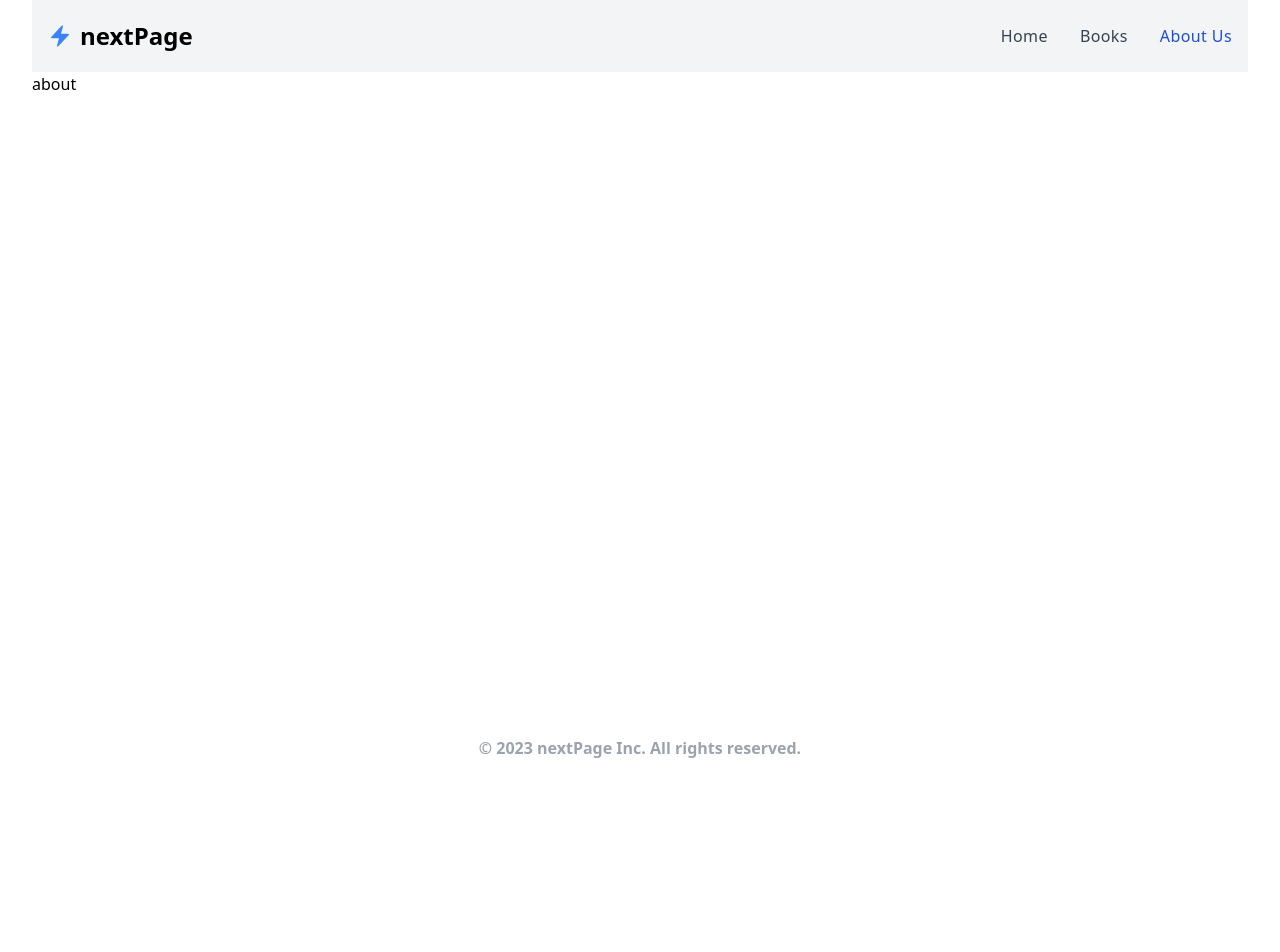
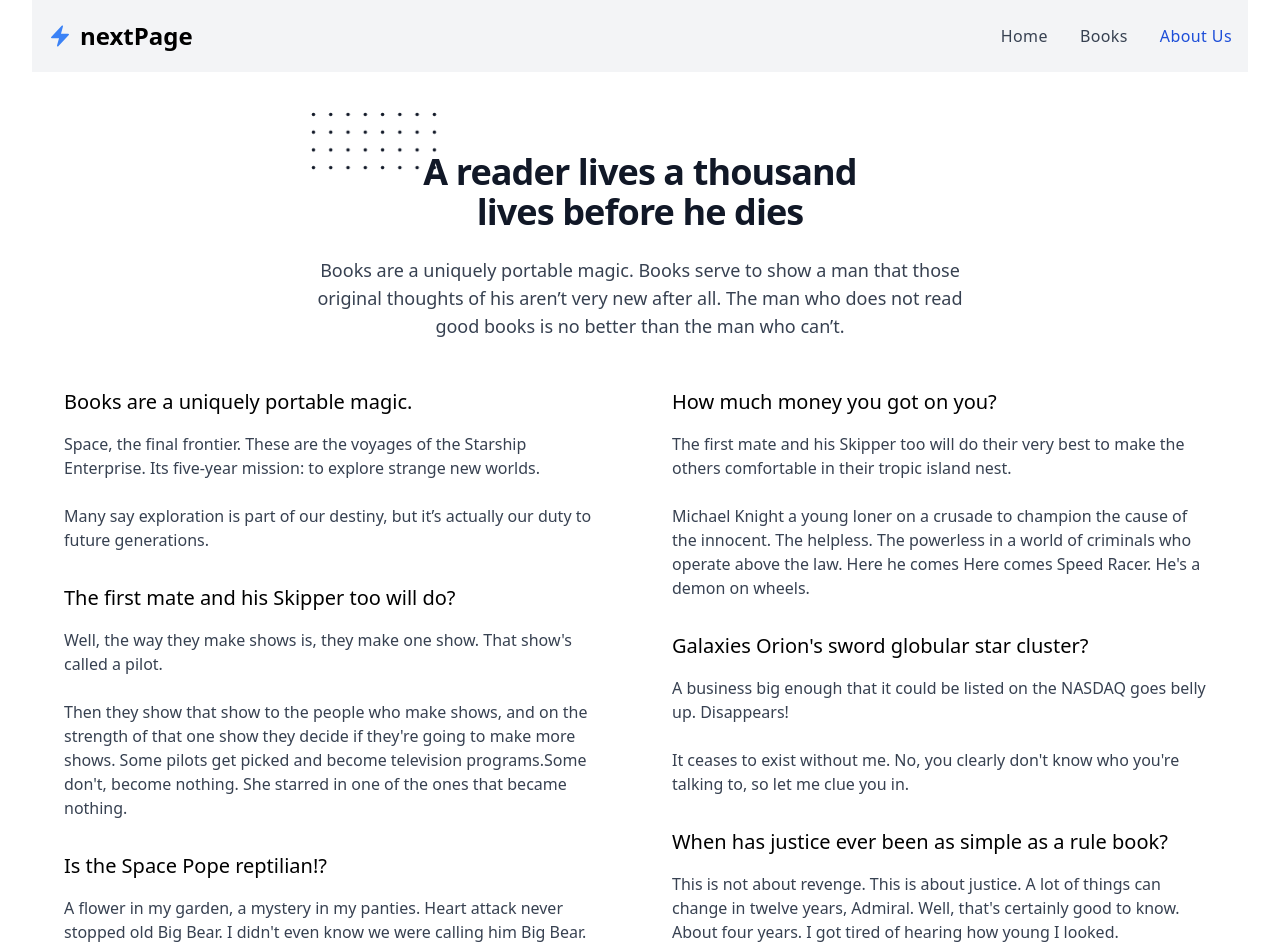
Before and after one commit to emon1995/next-page-react, a React (Vite) app: page /about in a window 1280 px wide. Shown: the top 952 px of the page. Before the commit the page ends 800 px from the top, so only its background shows below. Built offline with nearby package versions, Linux system fonts and the light colour scheme.

Commit message:
About section added

```diff
--- a/src/components/About.jsx
+++ b/src/components/About.jsx
@@ -2,8 +2,131 @@
 
 const About = () => {
   return (
-    <div>
-      <h1>about</h1>
+    <div className="my-container">
+      <div className="max-w-xl sm:mx-auto lg:max-w-2xl">
+        <div className="max-w-xl mb-10 md:mx-auto sm:text-center lg:max-w-2xl md:mb-12">
+          <h2 className="max-w-lg mb-6 font-sans text-3xl font-bold leading-none tracking-tight text-gray-900 sm:text-4xl md:mx-auto">
+            <span className="relative inline-block">
+              <svg
+                viewBox="0 0 52 24"
+                fill="currentColor"
+                className="absolute top-0 left-0 z-0 hidden w-32 -mt-8 -ml-20 text-blue-gray-100 lg:w-32 lg:-ml-28 lg:-mt-10 sm:block"
+              >
+                <defs>
+                  <pattern
+                    id="70326c9b-4a0f-429b-9c76-792941e326d5"
+                    x="0"
+                    y="0"
+                    width=".135"
+                    height=".30"
+                  >
+                    <circle cx="1" cy="1" r=".7" />
+                  </pattern>
+                </defs>
+                <rect
+                  fill="url(#70326c9b-4a0f-429b-9c76-792941e326d5)"
+                  width="52"
+                  height="24"
+                />
+              </svg>
+              <span className="relative">A</span>
+            </span>{" "}
+            reader lives a thousand lives before he dies
+          </h2>
+          <p className="text-base text-gray-700 md:text-lg">
+            Books are a uniquely portable magic. Books serve to show a man that
+            those original thoughts of his aren’t very new after all. The man
+            who does not read good books is no better than the man who can’t.
+          </p>
+        </div>
+      </div>
+      <div className="max-w-screen-xl sm:mx-auto">
+        <div className="grid grid-cols-1 gap-16 row-gap-8 lg:grid-cols-2">
+          <div className="space-y-8">
+            <div>
+              <p className="mb-4 text-xl font-medium">
+                Books are a uniquely portable magic.
+              </p>
+              <p className="text-gray-700">
+                Space, the final frontier. These are the voyages of the Starship
+                Enterprise. Its five-year mission: to explore strange new
+                worlds.
+                <br />
+                <br />
+                Many say exploration is part of our destiny, but it’s actually
+                our duty to future generations.
+              </p>
+            </div>
+            <div>
+              <p className="mb-4 text-xl font-medium">
+                The first mate and his Skipper too will do?
+              </p>
+              <p className="text-gray-700">
+                Well, the way they make shows is, they make one show. That
+                show's called a pilot.
+                <br />
+                <br />
+                Then they show that show to the people who make shows, and on
+                the strength of that one show they decide if they're going to
+                make more shows. Some pilots get picked and become television
+                programs.Some don't, become nothing. She starred in one of the
+                ones that became nothing.
+              </p>
+            </div>
+            <div>
+              <p className="mb-4 text-xl font-medium">
+                Is the Space Pope reptilian!?
+              </p>
+              <p className="text-gray-700">
+                A flower in my garden, a mystery in my panties. Heart attack
+                never stopped old Big Bear. I didn't even know we were calling
+                him Big Bear.
+              </p>
+            </div>
+          </div>
+          <div className="space-y-8">
+            <div>
+              <p className="mb-4 text-xl font-medium">
+                How much money you got on you?
+              </p>
+              <p className="text-gray-700">
+                The first mate and his Skipper too will do their very best to
+                make the others comfortable in their tropic island nest.
+                <br />
+                <br />
+                Michael Knight a young loner on a crusade to champion the cause
+                of the innocent. The helpless. The powerless in a world of
+                criminals who operate above the law. Here he comes Here comes
+                Speed Racer. He's a demon on wheels.
+              </p>
+            </div>
+            <div>
+              <p className="mb-4 text-xl font-medium">
+                Galaxies Orion's sword globular star cluster?
+              </p>
+              <p className="text-gray-700">
+                A business big enough that it could be listed on the NASDAQ goes
+                belly up. Disappears!
+                <br />
+                <br />
+                It ceases to exist without me. No, you clearly don't know who
+                you're talking to, so let me clue you in.
+              </p>
+            </div>
+            <div>
+              <p className="mb-4 text-xl font-medium">
+                When has justice ever been as simple as a rule book?
+              </p>
+              <p className="text-gray-700">
+                This is not about revenge. This is about justice. A lot of
+                things can change in twelve years, Admiral. Well, that's
+                certainly good to know. About four years. I got tired of hearing
+                how young I looked.
+              </p>
+            </div>
+          </div>
+        </div>
+      </div>
     </div>
   );
 };
```
